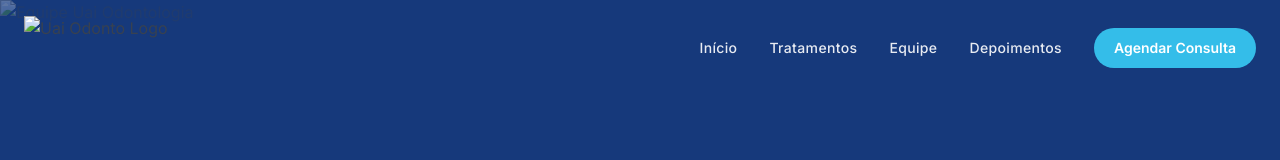
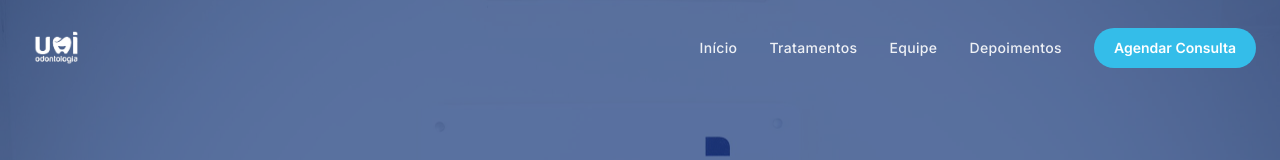
Before and after one commit to j-barcelos/uai-odontologia-front, a plain HTML site: page index.html in a window 1280 px wide. Shown: the top 160 px of the page. Drawn offline with nearby package versions, Linux system fonts and the light colour scheme.

Commit message:
Update index.html

```diff
--- a/index.html
+++ b/index.html
@@ -431,7 +431,7 @@ html { scroll-behavior: smooth; }
   <header id="header" class="fixed top-0 left-0 w-full z-50 transition-all duration-500" style="background: rgba(255,255,255,0);">
     <div class="max-w-7xl mx-auto px-6 py-4 flex items-center justify-between">
       <a href="#hero" class="flex items-center gap-3 group">
-        <img src="assets/logo.png" alt="Uai Odonto Logo" class="h-16 w-auto group-hover:scale-110 transition-transform duration-300">
+        <img src="assets/images/logo.png" alt="Uai Odonto Logo" class="h-16 w-auto group-hover:scale-110 transition-transform duration-300">
       </a>
       <nav class="hidden md:flex items-center gap-8">
         <a href="#hero" class="text-white/90 hover:text-white text-sm font-medium tracking-wide transition-colors">Início</a>
@@ -458,7 +458,7 @@ html { scroll-behavior: smooth; }
   <!-- Hero Section -->
   <section id="hero" class="relative min-h-screen flex items-center overflow-hidden bg-brand-800">
     <div class="absolute inset-0">
-      <img src="assets/hero.jpg" alt="Equipe Uai Odontologia" class="w-full h-full object-cover opacity-30" loading="eager">
+      <img src="assets/images/hero.jpg" alt="Equipe Uai Odontologia" class="w-full h-full object-cover opacity-30" loading="eager">
     </div>
     <div class="relative z-20 max-w-7xl mx-auto px-6 py-32 md:py-0 w-full">
       <div class="max-w-2xl">
```
